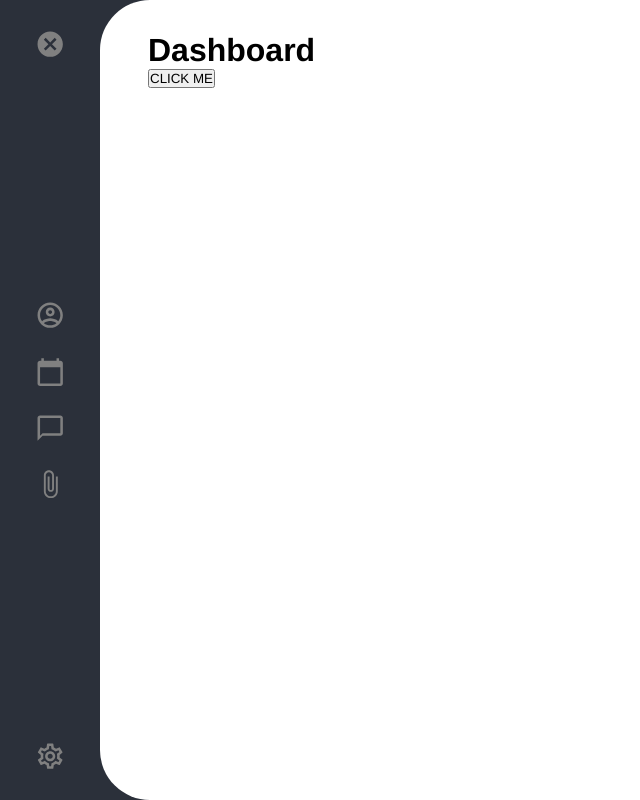
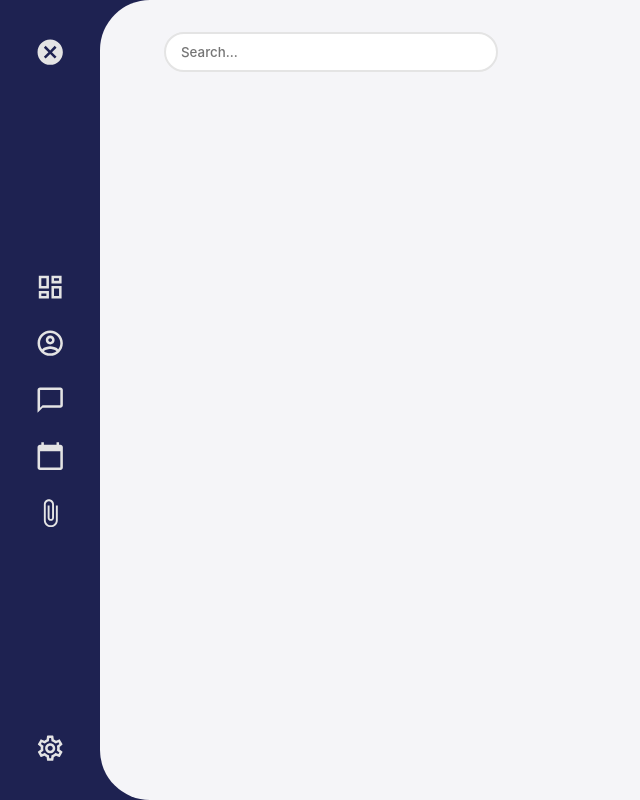
Before and after one commit to Tony9984/calgary-hacks-2021, a React (Create React App) app in the folder frontend/: page / in a window 1280 px wide. Shown: the top 800 px of the page, without its empty margins (0-640 px from the left). Built offline with nearby package versions, Linux system fonts and the light colour scheme.

Commit message:
feat: dashboard styling adjustments

```diff
--- a/frontend/src/global/components/Sidebar.js
+++ b/frontend/src/global/components/Sidebar.js
@@ -1,23 +1,47 @@
 import React from 'react';
+
 import AccountCircleOutlinedIcon from '@material-ui/icons/AccountCircleOutlined';
 import CancelIcon from '@material-ui/icons/Cancel';
 import SettingsOutlinedIcon from '@material-ui/icons/SettingsOutlined';
 import CalendarTodayIcon from '@material-ui/icons/CalendarToday';
 import ChatBubbleOutlineOutlinedIcon from '@material-ui/icons/ChatBubbleOutlineOutlined';
 import AttachFileOutlinedIcon from '@material-ui/icons/AttachFileOutlined';
+import DashboardOutlinedIcon from '@material-ui/icons/DashboardOutlined';
+import { Tooltip } from '@material-ui/core';
 
 const Sidebar = () => {
   return (
     <div className="sidebar">
       <div className="sidebar-content">
-        <CancelIcon className="sidebar-icons__icon" />
+        <Tooltip title="cancel" placement="right">
+          <CancelIcon
+            className="sidebar-icons__icon"
+            style={{ marginTop: 5 }}
+          />
+        </Tooltip>
         <div className="sidebar-icons">
-          <AccountCircleOutlinedIcon className="sidebar-icons__icon" />
-          <CalendarTodayIcon className="sidebar-icons__icon" />
-          <ChatBubbleOutlineOutlinedIcon className="sidebar-icons__icon" />
-          <AttachFileOutlinedIcon className="sidebar-icons__icon" />
+          <Tooltip title="Dashboard" placement="right">
+            <DashboardOutlinedIcon className="sidebar-icons__icon" />
+          </Tooltip>
+          <Tooltip title="Friends" placement="right">
+            <AccountCircleOutlinedIcon className="sidebar-icons__icon" />
+          </Tooltip>
+          <Tooltip title="Messages" placement="right">
+            <ChatBubbleOutlineOutlinedIcon className="sidebar-icons__icon" />
+          </Tooltip>
+          <Tooltip title="Calendar" placement="right">
+            <CalendarTodayIcon className="sidebar-icons__icon" />
+          </Tooltip>
+          <Tooltip title="Files" placement="right">
+            <AttachFileOutlinedIcon className="sidebar-icons__icon" />
+          </Tooltip>
         </div>
-        <SettingsOutlinedIcon className="sidebar-icons__icon" />
+        <Tooltip title="Settings" placement="right">
+          <SettingsOutlinedIcon
+            className="sidebar-icons__icon"
+            style={{ marginBottom: 5 }}
+          />
+        </Tooltip>
       </div>
     </div>
   );
--- a/frontend/src/global/styles/blocks/sidebar.scss
+++ b/frontend/src/global/styles/blocks/sidebar.scss
@@ -1,9 +1,9 @@
 .sidebar {
-  background: #2b303a;
-  height: calc(100vh - 2em);
+  background: #1e2251;
+  height: calc(100vh - 4em);
   position: fixed;
   width: 150px;
-  padding: 1em 0;
+  padding: 2em 0;
 }
 
 .sidebar-content {
@@ -22,7 +22,7 @@
   align-items: center;
 
   &__icon {
-    color: grey;
+    color: #E4E4E4;
     margin: 13px 0;
 
     &.MuiSvgIcon-root {
@@ -30,8 +30,6 @@
     }
 
     &:hover {
-      transition: 1s all;
-      color: white;
       cursor: pointer;
     }
   }
--- a/frontend/src/global/styles/layout.scss
+++ b/frontend/src/global/styles/layout.scss
@@ -4,8 +4,8 @@
   position: relative;
   left: 100px;
   z-index: 99;
-  background: white;
+  background: #f5f5f8;
   height: calc(100vh - 4em);
   border-radius: 50px;
-  padding: 2em 3em;
+  padding: 2em 4em;
 }
--- a/frontend/src/pages/Dashboard/containers/Dashboard.js
+++ b/frontend/src/pages/Dashboard/containers/Dashboard.js
@@ -3,8 +3,7 @@ import React from 'react';
 const Dashboard = () => {
   return (
     <div className="dashboard">
-      <h1>Dashboard</h1>
-      <button type="button">CLICK ME</button>
+      <input className="dashboard__search" placeholder="Search..." />
     </div>
   );
 };
--- a/frontend/src/pages/Dashboard/styles/dashboard.scss
+++ b/frontend/src/pages/Dashboard/styles/dashboard.scss
@@ -1,2 +1,16 @@
 .dashboard {
+  &__search {
+    border: none;
+    border-width: 1px;
+    border: 2px solid #E4E4E4;
+    border-radius: 40px;
+    padding: 10px 15px;
+    font-weight: 540;
+    width: 300px;
+    transition: all 0.5s;
+
+    &:focus {
+      border-color: #1e2251;
+    }
+  }
 }
--- a/frontend/src/styles/main.scss
+++ b/frontend/src/styles/main.scss
@@ -3,7 +3,11 @@
 @import '../global/styles/layout.scss';
 
 html * {
-  font-family: Helvetica, sans-serif;
+  font-family: -apple-system, BlinkMacSystemFont, 'Segoe UI', Roboto, Oxygen, Ubuntu, Cantarell, 'Open Sans', 'Helvetica Neue', sans-serif, sans-serif;
   margin: 0;
   padding: 0;
 }
+
+*:focus {
+  outline: none;
+}
```
